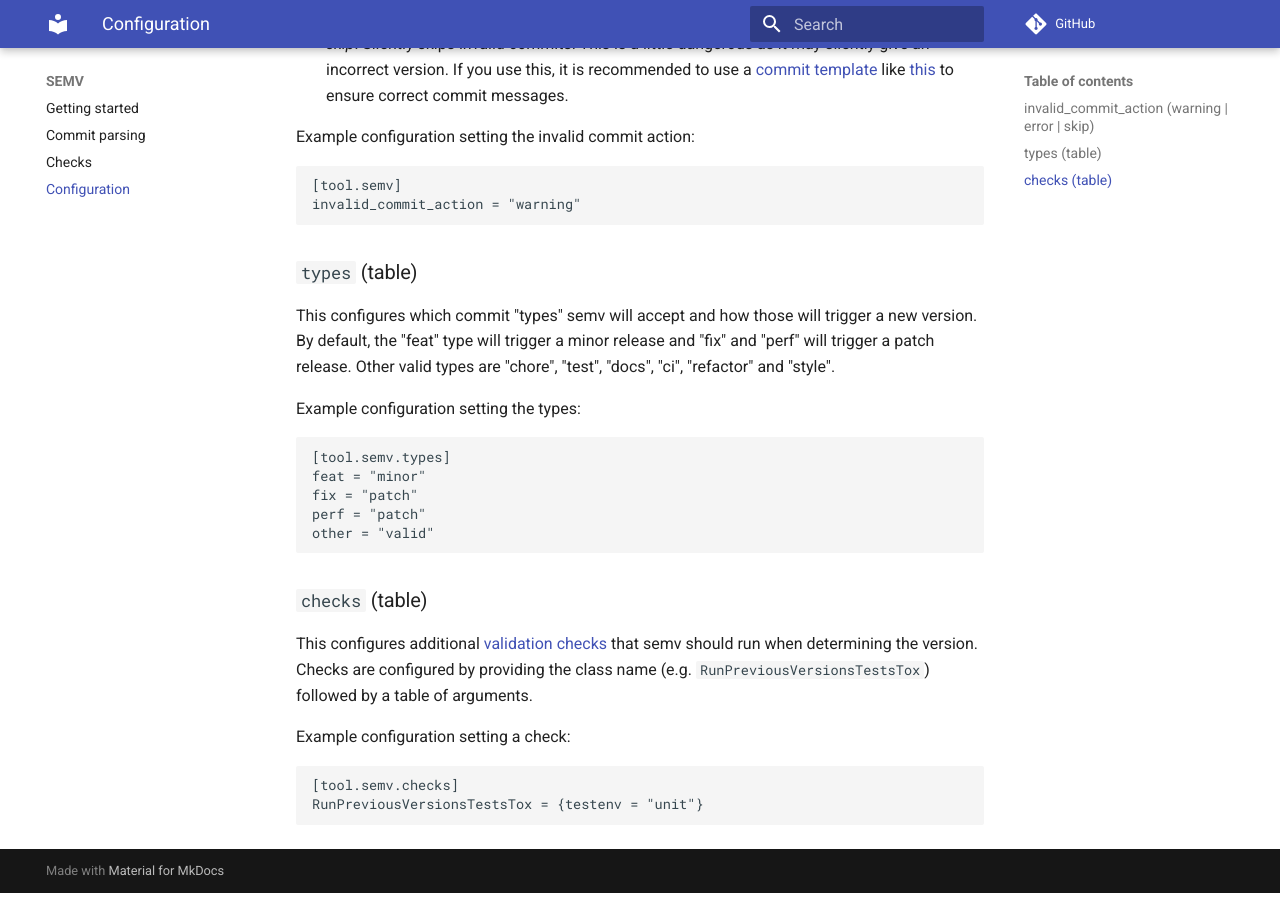
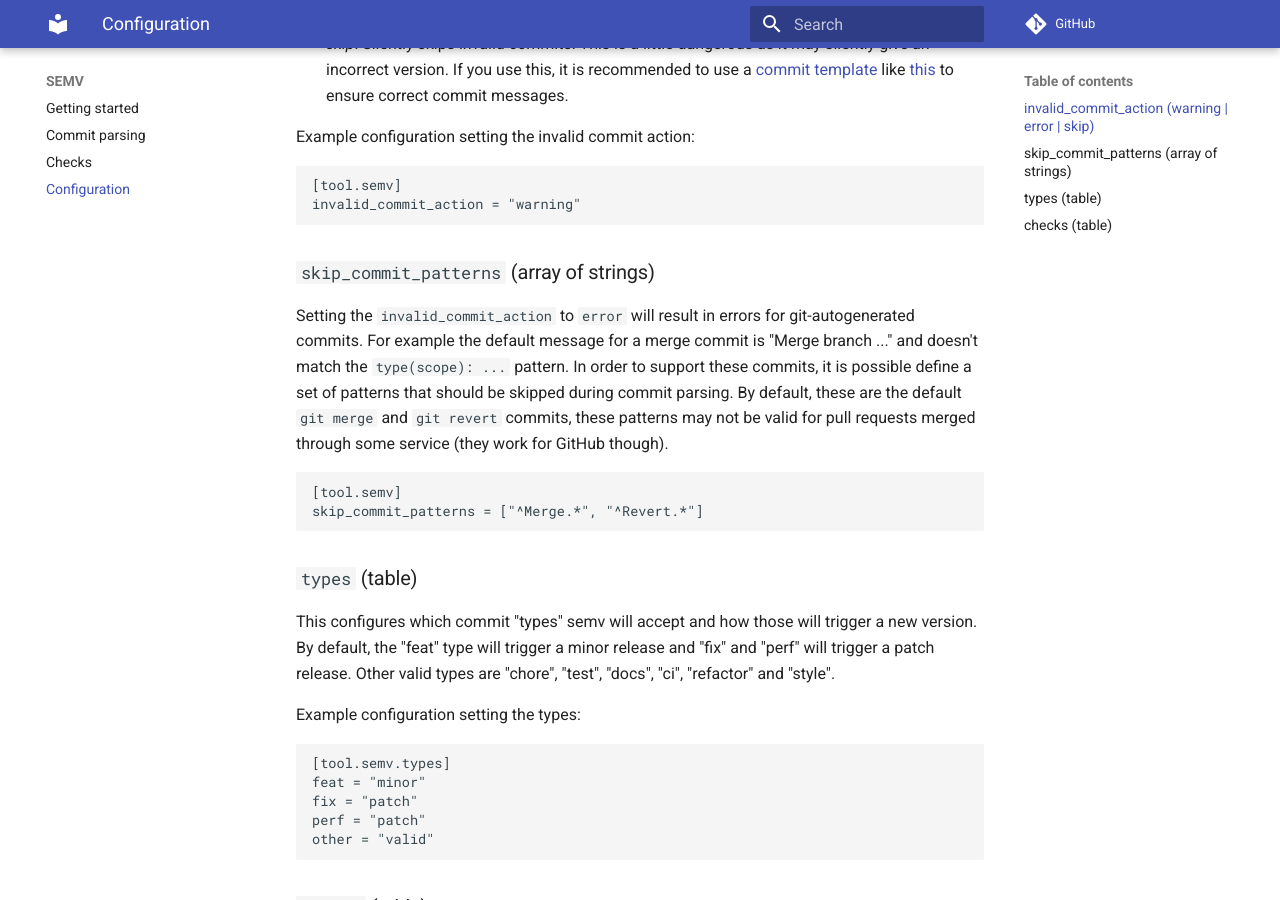
Before and after one commit to igordertigor/semv, an MkDocs documentation site: the page built from docs/configuration.md, in a window 1280 px wide and 900 px high, scrolled down 463 px. Built offline with MkDocs 1.6.1 and Material for MkDocs 9.7.7, drawn with Linux system fonts in a browser that asks for light colours; comment, search, counter and statistics services are not loaded.

Commit message:
docs(config): Document skip commit patterns

````diff
--- a/docs/configuration.md
+++ b/docs/configuration.md
@@ -16,6 +16,19 @@ Example configuration setting the invalid commit action:
 ```toml
 [tool.semv]
 invalid_commit_action = "warning"
+```
+
+### `skip_commit_patterns` (array of strings)
+
+Setting the `invalid_commit_action` to `error` will result in errors for
+git-autogenerated commits. For example the default message for a merge commit
+is "Merge branch ..." and doesn't match the `type(scope): ...` pattern. In
+order to support these commits, it is possible define a set of patterns that
+should be skipped during commit parsing. By default, these are the default `git
+merge` and `git revert` commits, these patterns may not be valid for pull requests merged through some service (they work for GitHub though).
+```toml
+[tool.semv]
+skip_commit_patterns = ["^Merge.*", "^Revert.*"]
 ```
 
 ### `types` (table)
````
